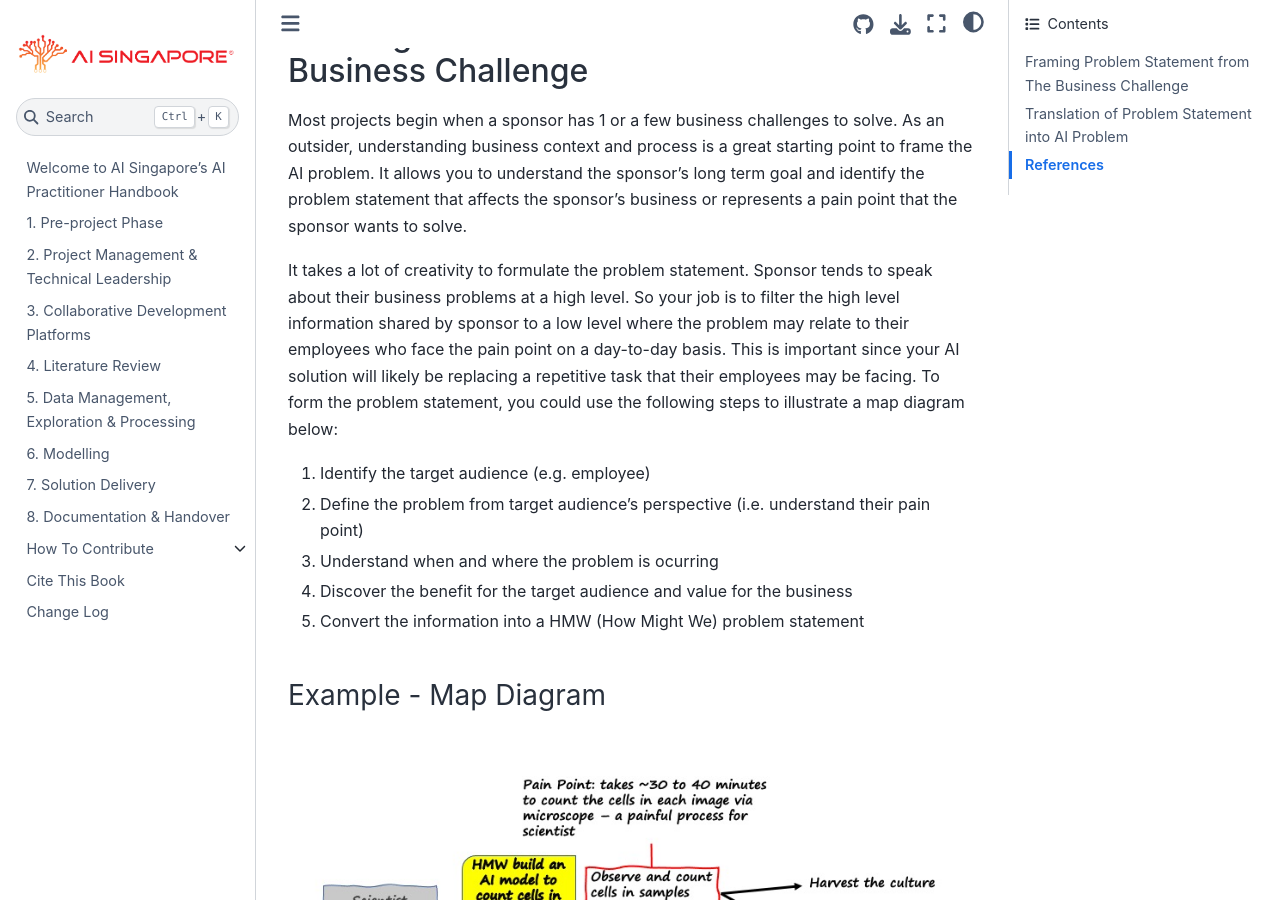
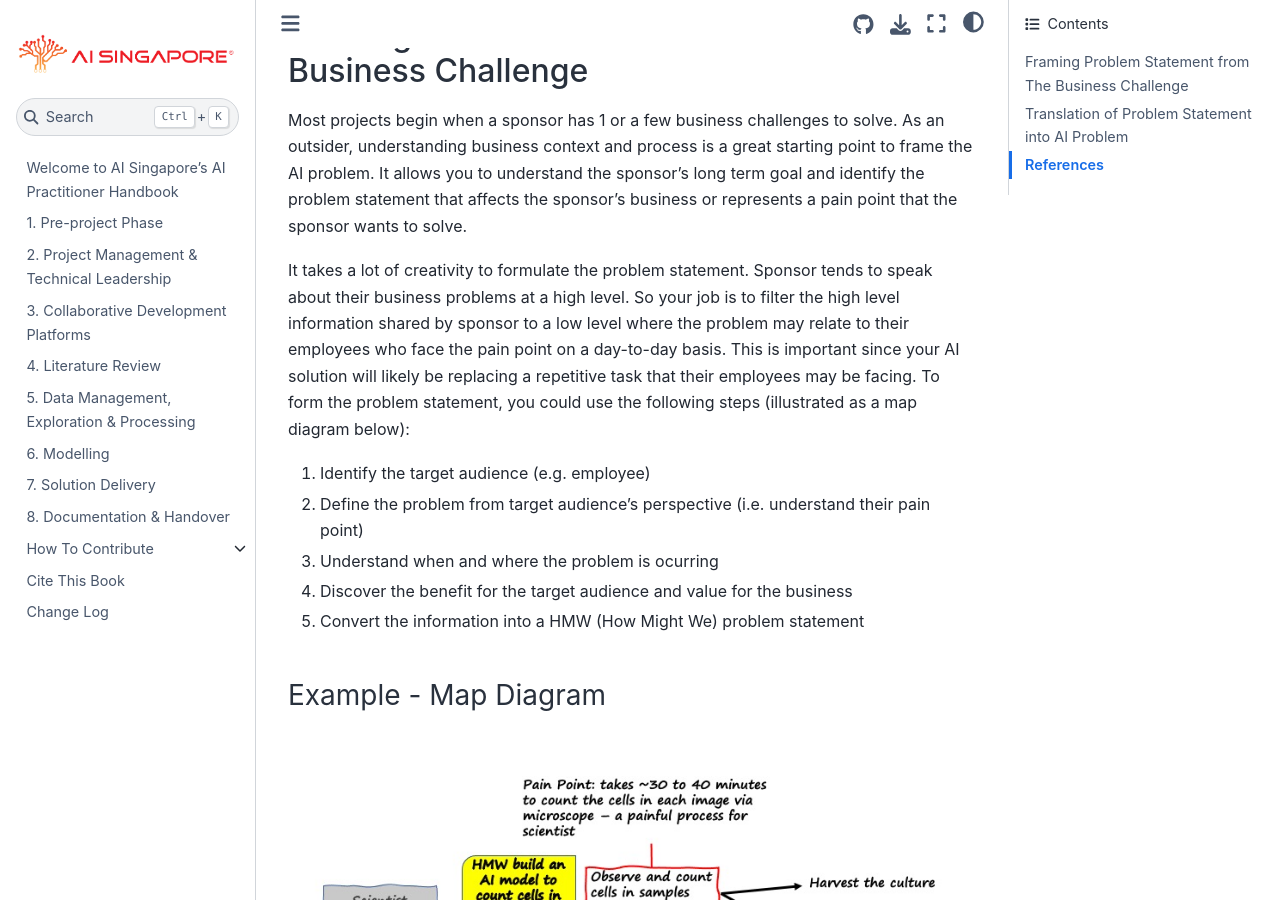
Before and after one commit to aisingapore/ai-practitioner-handbook, a Jupyter Book: the page built from book/1-pre-project-phase/business_challenge_2_ai_problem.md, in a window 1280 px wide and 900 px high, scrolled down 300 px. Built offline with Jupyter Book 1.0.4 settings and Sphinx 7.4.7 and the Sphinx Book theme 1.1.4, drawn with Linux system fonts in a browser that asks for light colours; some of the changed text lies outside the part shown.

Commit message:
included minor edits on the language

```diff
--- a/book/1-pre-project-phase/business_challenge_2_ai_problem.md
+++ b/book/1-pre-project-phase/business_challenge_2_ai_problem.md
@@ -7,7 +7,7 @@
 
 Most projects begin when a sponsor has 1 or a few business challenges to solve. As an outsider, understanding business context and process is a great starting point to frame the AI problem. It allows you to understand the sponsor's long term goal and identify the problem statement that affects the sponsor's business or represents a pain point that the sponsor wants to solve.
 
-It takes a lot of creativity to formulate the problem statement. Sponsor tends to speak about their business problems at a high level. So your job is to filter the high level information shared by sponsor to a low level where the problem may relate to their employees who face the pain point on a day-to-day basis. This is important since your AI solution will likely be replacing a repetitive task that their employees may be facing. To form the problem statement, you could use the following steps to illustrate a map diagram below:
+It takes a lot of creativity to formulate the problem statement. Sponsor tends to speak about their business problems at a high level. So your job is to filter the high level information shared by sponsor to a low level where the problem may relate to their employees who face the pain point on a day-to-day basis. This is important since your AI solution will likely be replacing a repetitive task that their employees may be facing. To form the problem statement, you could use the following steps (illustrated as a map diagram below):
 
 1. Identify the target audience (e.g. employee)
 2. Define the problem from target audience's perspective (i.e. understand their pain point)
@@ -32,8 +32,8 @@
 |---|---|---|
 | what is the main task that you are keen to replace? | This gives you an idea on what is the main task that AI needs to automate |  AI model to detect cells by size |
 |  What is the type of the data involved? | By knowing if the data is image/video, text or tabular, it will help you focus on a set of technologies such as Computer Vision and Natural Language Processing  | Annotation required to support the detection of cells in images |
-| Is the main task achievable by AI model alone?| You check if there is a need to use heuristic method | Sum the AI model prediction to aggregate the counts|
-| How do you envision to use the AI model? | You understand how the sponsor uses the AI model | This gives you an sight into their deployment infrastructures|
+| Is the main task achievable by AI model alone?| You check if there is a need to use heuristic method | Aggregate counts of the AI model predictions by prediction class |
+| How do you envision to use the AI model? | You understand how the sponsor uses the AI model | This gives you an insight into their deployment infrastructures|
 
 By now, you will have gain an understanding into the business challenge and the AI problem. This will give you a coverage of what the sponsor hopes to achieve from its envisioned AI model.
 
```
